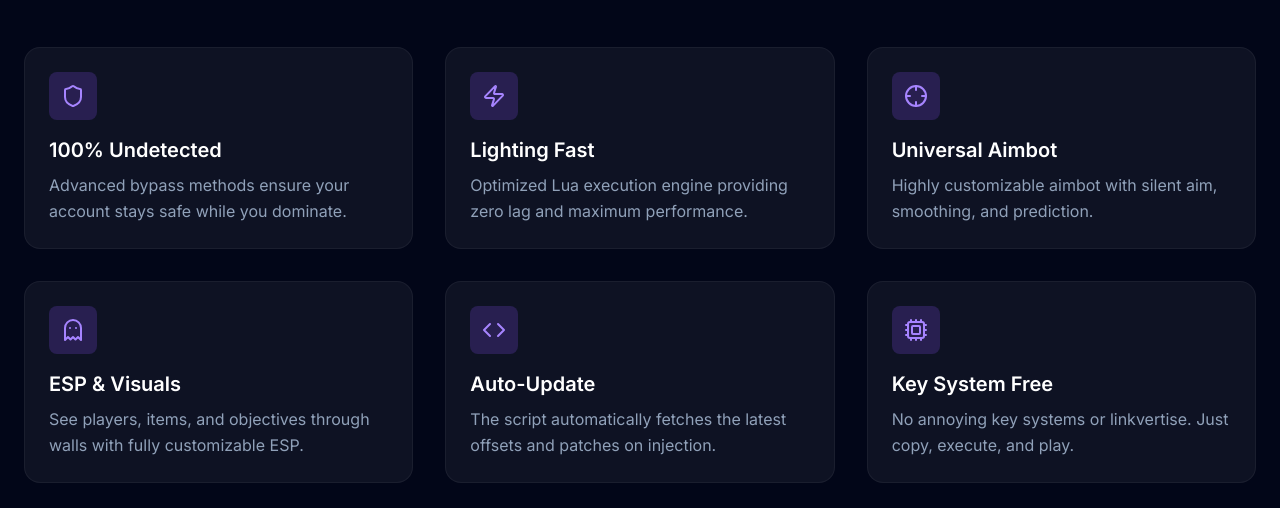
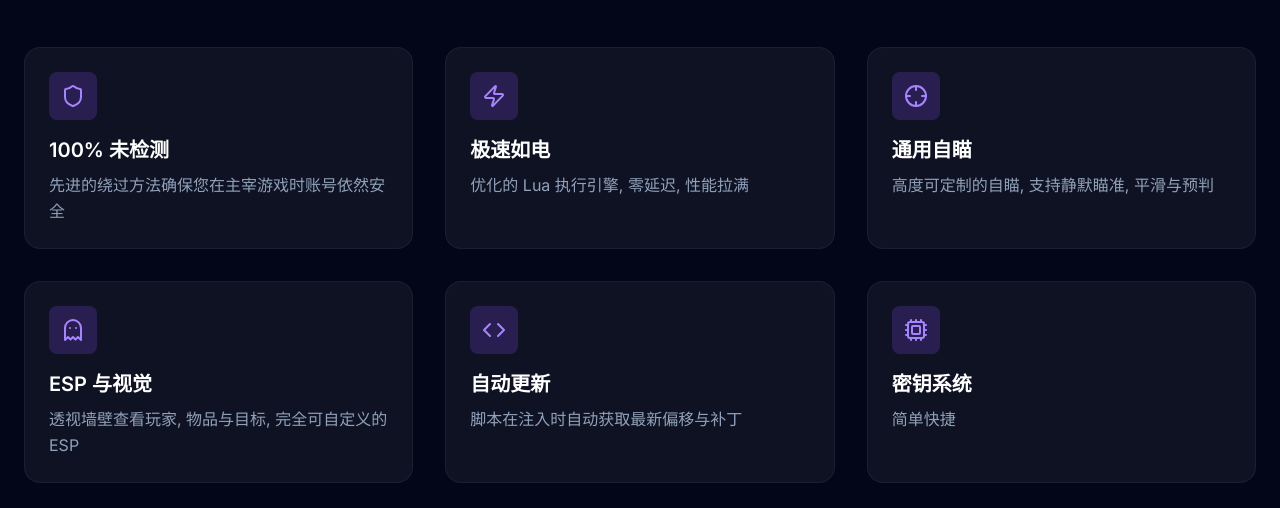
Before and after one commit to oicx7154/Re.io, a React (Vite) app: page / in a window 1280 px wide. Shown: the part 1460-1968 px from the top of the page. Built offline with nearby package versions, Linux system fonts and the light colour scheme.

Commit message:
Update Features.tsx

```diff
--- a/src/components/Features.tsx
+++ b/src/components/Features.tsx
@@ -5,33 +5,33 @@ import { Shield, Zap, Crosshair, Code, Ghost, Cpu } from 'lucide-react';
 const features = [
   {
     icon: Shield,
-    title: "100% Undetected",
-    description: "Advanced bypass methods ensure your account stays safe while you dominate."
+    title: "100% 未检测",
+    description: "先进的绕过方法确保您在主宰游戏时账号依然安全"
   },
   {
     icon: Zap,
-    title: "Lighting Fast",
-    description: "Optimized Lua execution engine providing zero lag and maximum performance."
+    title: "极速如电",
+    description: "优化的 Lua 执行引擎, 零延迟, 性能拉满"
   },
   {
     icon: Crosshair,
-    title: "Universal Aimbot",
-    description: "Highly customizable aimbot with silent aim, smoothing, and prediction."
+    title: "通用自瞄",
+    description: "高度可定制的自瞄, 支持静默瞄准, 平滑与预判"
   },
   {
     icon: Ghost,
-    title: "ESP & Visuals",
-    description: "See players, items, and objectives through walls with fully customizable ESP."
+    title: "ESP 与视觉",
+    description: "透视墙壁查看玩家, 物品与目标, 完全可自定义的 ESP"
   },
   {
     icon: Code,
-    title: "Auto-Update",
-    description: "The script automatically fetches the latest offsets and patches on injection."
+    title: "自动更新",
+    description: "脚本在注入时自动获取最新偏移与补丁"
   },
   {
     icon: Cpu,
-    title: "Key System Free",
-    description: "No annoying key systems or linkvertise. Just copy, execute, and play."
+    title: "密钥系统",
+    description: "简单快捷"
   }
 ];
 
```
